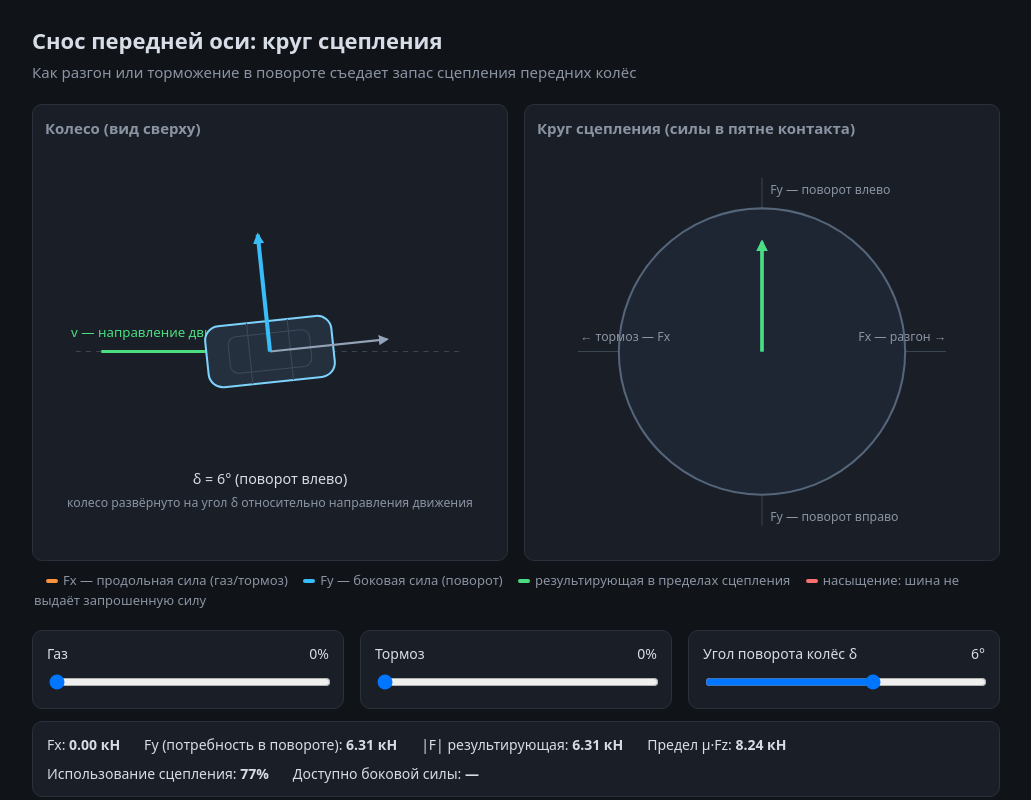
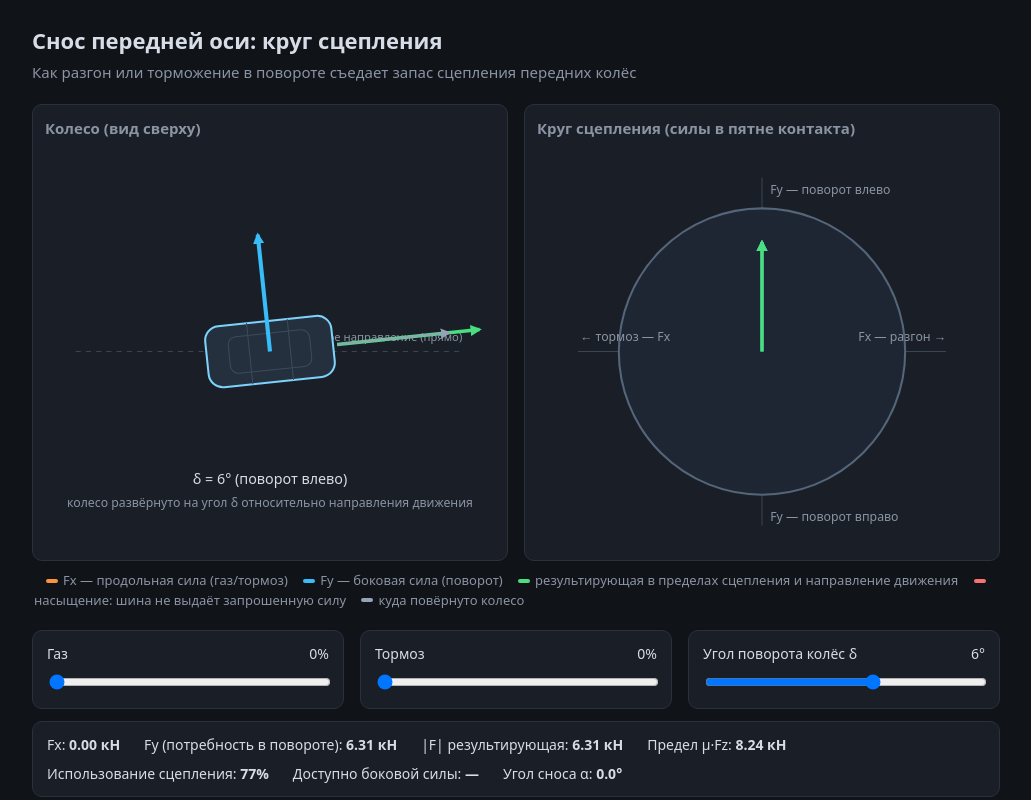
Before and after one commit to trots/understeer_modelling, a plain HTML site: page index.html in a window 1280 px wide. Shown: the top 800 px of the page, without its empty margins (124-1155 px from the left). Drawn offline with Linux system fonts and the light colour scheme.

Commit message:
Add slip-angle dynamics, fix axis labeling and block heights

```diff
--- a/index.html
+++ b/index.html
@@ -26,9 +26,10 @@
   .ctl { flex: 1 1 240px; background: var(--panel); border: 1px solid var(--border); border-radius: 10px; padding: 12px 14px; }
   .ctl label { display: flex; justify-content: space-between; font-size: 14px; margin-bottom: 8px; }
   .ctl input[type=range] { width: 100%; }
-  .readout { display: flex; flex-wrap: wrap; gap: 8px 24px; background: var(--panel); border: 1px solid var(--border); border-radius: 10px; padding: 12px 14px; font-size: 14px; }
+  .readout { display: flex; flex-wrap: wrap; gap: 8px 24px; align-items: center; align-content: center; min-height: 76px; background: var(--panel); border: 1px solid var(--border); border-radius: 10px; padding: 12px 14px; font-size: 14px; }
   .readout b { font-weight: 600; }
-  #verdict { margin-top: 12px; padding: 12px 14px; border-radius: 10px; font-size: 15px; }
+  #verdict { margin-top: 12px; padding: 12px 14px; border-radius: 10px; font-size: 15px; min-height: 72px; display: flex; align-items: center; }
+  .sw.gr { background: var(--gray); }
   #verdict.ok { background: #12351f; border: 1px solid #1f6b3a; color: var(--green); }
   #verdict.bad { background: #3a1518; border: 1px solid #7a262b; color: var(--red); }
   footer { margin-top: 18px; color: var(--muted); font-size: 13px; }
@@ -54,8 +55,7 @@
       <h2>Колесо (вид сверху)</h2>
       <svg viewBox="0 0 440 400">
         <line x1="30" y1="200" x2="410" y2="200" stroke="#3a4552" stroke-dasharray="5 5"/>
-        <line x1="55" y1="200" x2="175" y2="200" stroke="#4ade80" stroke-width="3" marker-end="url(#ah-green)"/>
-        <text x="115" y="186" fill="#4ade80" font-size="13" text-anchor="middle">v — направление движения</text>
+        <text x="408" y="190" fill="#8a94a3" font-size="11" text-anchor="end">исходное направление (прямо)</text>
         <g id="wheelG" transform="translate(220,200) rotate(-6)">
           <rect x="-62" y="-30" width="124" height="60" rx="14" fill="#24303e" stroke="#7dd3fc" stroke-width="2"/>
           <rect x="-40" y="-18" width="80" height="36" rx="8" fill="none" stroke="#3b4a5c"/>
@@ -86,8 +86,9 @@
   <p class="legend">
     <span class="sw o"></span>Fx — продольная сила (газ/тормоз)
     <span class="sw c"></span>Fy — боковая сила (поворот)
-    <span class="sw g"></span>результирующая в пределах сцепления
+    <span class="sw g"></span>результирующая в пределах сцепления и направление движения
     <span class="sw r"></span>насыщение: шина не выдаёт запрошенную силу
+    <span class="sw gr"></span>куда повёрнуто колесо
   </p>
 
   <div class="controls">
@@ -112,6 +113,7 @@
     <div>Предел μ·Fz: <b id="rLim">—</b></div>
     <div>Использование сцепления: <b id="rUtil">—</b></div>
     <div>Доступно боковой силы: <b id="rFyAvail">—</b></div>
+    <div>Угол сноса α: <b id="rSlip">—</b></div>
   </div>
 
   <div id="verdict" class="ok"></div>
@@ -165,12 +167,19 @@ function compute() {
   const h = { x: Math.cos(rad), y: -Math.sin(rad) };
   const n = { x: -Math.sin(rad) * sgn, y: -Math.cos(rad) * sgn };
 
+  const fyAch = Math.min(fy, fyAvail);
+  const rAct = fyAch > 0 ? MASS * SHARE * V * V / fyAch : Infinity;
+  const betaDeg = Math.abs(delta) > 0.05 ? Math.atan(BASE / rAct) * 180 / Math.PI * sgn : 0;
+  const slip = Math.max(0, Math.abs(delta) - Math.abs(betaDeg));
+  const vb = { x: Math.cos(betaDeg * Math.PI / 180), y: -Math.sin(betaDeg * Math.PI / 180) };
+
   $('wheelG').setAttribute('transform', `translate(220,200) rotate(${(-delta).toFixed(2)})`);
   $('deltaLabel').textContent = `δ = ${delta}°` + (delta > 0 ? ' (поворот влево)' : delta < 0 ? ' (поворот вправо)' : ' (прямо)');
 
   const fxL = fx * K_WHEEL;
   const fyL = Math.min(fy * K_WHEEL, 175);
-  let dw = ln(CX, CY, CX + h.x * 115, CY + h.y * 115, '#94a3b8', 2, 'ah-gray');
+  let dw = ln(CX + vb.x * 66, CY + vb.y * 66, CX + vb.x * 206, CY + vb.y * 206, '#4ade80', 3.5, 'ah-green');
+  dw += ln(CX + h.x * 66, CY + h.y * 66, CX + h.x * 176, CY + h.y * 176, '#94a3b8', 2, 'ah-gray');
   if (Math.abs(fxL) > 1) dw += ln(CX, CY, CX + h.x * fxL, CY + h.y * fxL, '#fb923c', 4, 'ah-orange');
   if (fyL > 1) dw += ln(CX, CY, CX + n.x * fyL, CY + n.y * fyL, '#38bdf8', 4, 'ah-cyan');
   $('dynWheel').innerHTML = dw;
@@ -196,11 +205,13 @@ function compute() {
   $('rLim').textContent = kn(LIMIT);
   $('rUtil').textContent = (util * 100).toFixed(0) + '%';
   $('rFyAvail').textContent = sat ? kn(fyAvail) : '—';
+  $('rSlip').textContent = slip.toFixed(1) + '°';
+  $('rSlip').style.color = slip > 0.05 ? '#f87171' : '';
 
   const v = $('verdict');
   if (sat) {
     v.className = 'bad';
-    v.textContent = `Проскальзывание! Шина насыщена: доступно боковой силы ${kn(fyAvail)} при потребности ${kn(fy)} — автомобиль недоповорачивает и «смыкает» поворот.`;
+    v.textContent = `Проскальзывание! Шина насыщена: доступно боковой силы ${kn(fyAvail)} при потребности ${kn(fy)}. Угол сноса α = ${slip.toFixed(1)}° — колесо «плывёт» ближе к прямой, автомобиль недоповорачивает.`;
   } else {
     v.className = 'ok';
     v.textContent = 'Сцепление есть: шина выдаёт нужную силу, колесо отрабатывает поворот.';
```
Also changed, not shown: 1 other file.
